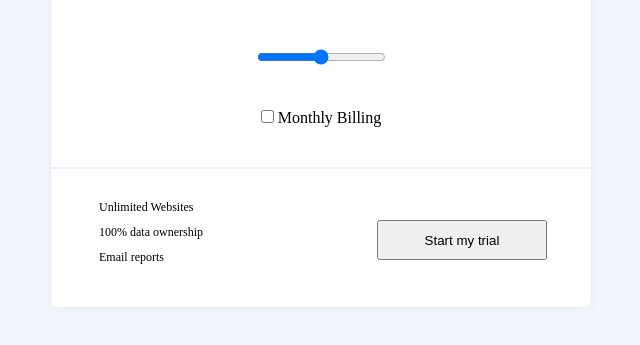
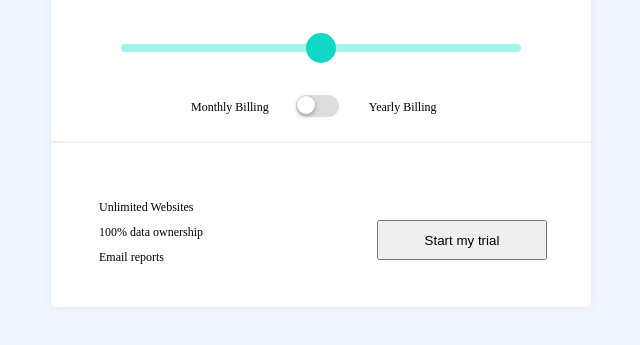
Before and after one commit to Delesoo/interactive-pricing-component-main, a plain HTML site: page index.html in a window 1280 px wide. Shown: the part 319-664 px from the top of the page, without its empty margins (319-959 px from the left). Drawn offline with Linux system fonts and the light colour scheme.

Commit message:
In progress

```diff
--- a/index.html
+++ b/index.html
@@ -19,17 +19,21 @@
 
   <div class="mainCont">
     <div class="sliderCont">
-      <input type="range" id="slider" min="8" max="24" step="4">
+      <input type="range" id="slider" min="8" max="24" step="4" class="slider">
       <div class="sliderValue">
         <span class="price">18$</span>
         <span class="sidekick">/month</span>
       </div>
       <div class="sliderPageViews">200k PAGEVIEWS</div>
+      <div class="text">
+        <p class="month">Monthly Billing</p>
+        <p class="year">Yearly Billing</p>
+      </div>
     </div>
 
     <div class="toggleCont">
-      <label for="toggle">
-        <input type="checkbox" id="billingToggle">
+      <label for="billingToggle" class="toggle-label">
+        <input type="checkbox" id="billingToggle" class="toggle-control">
         <span class="toggleSlider"></span>
         <span class="toggleText"></span>
       </label>
--- a/script.js
+++ b/script.js
@@ -4,12 +4,17 @@ const valueDisplay = document.querySelector(".sliderValue");
 const pageViewsDisplay = document.querySelector(".sliderPageViews");
 const billingToggle = document.getElementById("billingToggle");
 const toggleText = document.querySelector(".toggleText");
+const toggleSlider = document.querySelector(".toggleSlider");
 
 
 const pricePerStep = 4;
 const pageViewsPerStep = 50000;
 
 billingToggle.addEventListener('change', updateBilling);
+
+billingToggle.addEventListener('change', function(){
+  toggleSlider.style.transform = billingToggle.checked ? "translateX(26px)" : "translateX(0)";
+});
 
 function updateBilling() {
     const sliderValue = parseInt(slider.value);
@@ -19,9 +24,14 @@ function updateBilling() {
     const yearlyPrice = monthlyPrice * 12;
 
 
-    toggleText.textContent = billingToggle.checked ? "Yearly Billing" : "Monthly Billing";
-    valueDisplay.innerHTML = billingToggle.checked ? `$${yearlyPrice.toFixed(2)}<span class="sidekick"> /year</span>` : `$${monthlyPrice.toFixed(2)}<span class="sidekick"> /month</span>`;
-    pageViewsDisplay.textContent = `${formatPageViews(pageViews)} PAGEVIEWS`;
+    const toggleLabel = document.querySelector('.toggle-label');
+    toggleLabel.classList.toggle('yearly-billing', billingToggle.checked);
+
+    toggleText.innerHTML = `${billingToggle.checked ? '' : ''}${billingToggle.checked ? '' : ''}`;
+
+  valueDisplay.innerHTML = billingToggle.checked ? `$${yearlyPrice.toFixed(2)}<span class="sidekick"> /year</span>` : `$${monthlyPrice.toFixed(2)}<span class="sidekick"> /month</span>`;
+
+  pageViewsDisplay.textContent = `${formatPageViews(pageViews)} PAGEVIEWS`;
 }
 
 function calculatePrice(steps) {
@@ -58,6 +68,7 @@ function updateSlider() {
     }
 
 
+
     updateBilling();
 
 });
--- a/style.css
+++ b/style.css
@@ -51,7 +51,20 @@ h3{
     color: #848EAD;
 }
 .toggleCont{
-    margin-top: 40px;
+    display: inline-block;
+    position: relative;
+    width: 50px;
+    height: 26px;
+}
+.text{
+    position: absolute;
+    display: flex;
+    top: 180px;
+    left: 140px;
+    font-size: 12px;
+}
+.year{
+    margin-left: 100px;
 }
 .line{
     border: 1px solid #ECF0FB;
@@ -77,3 +90,69 @@ button{
     width: 170px;
     height: 40px;
 }
+.slider{
+    -webkit-appearance: none;
+    appearance: none;
+    width: 400px;
+    height: 8px;
+    background-color: #A4F3EB;
+    border-radius: 10px;
+    position: absolute;
+    top: 134px;
+    left: 70px;
+
+}
+input[type="range"]::-webkit-slider-thumb{
+    -webkit-appearance: none;
+    border: none;
+    height: 30px;
+    width: 30px;
+    border-radius: 50%;
+    background-color: #10D8C4;
+    cursor: grab;
+
+}
+input[type="range"]:hover::-webkit-slider-thumb{
+    box-shadow: 2px 2px 30px 2px #00FFE799;
+}
+input[type="range"]:active::-webkit-slider-thumb{
+    cursor: grabbing;
+}
+.toggle-control {
+    display: none;
+}
+.toggle-label {
+    position: relative;
+    top: 20px;
+    display: inline-block;
+    width: 43px;
+    height: 22px;
+    background-color: #ddd;
+    border-radius: 60px;
+    cursor: pointer;
+    user-select: none;
+}
+
+.toggleSlider {
+    position: absolute;
+    top: 1px;
+    left: 1px;
+    width: 18px;
+    height: 18px;
+    background-color: #fff;
+    border-radius: 100%;
+    box-shadow: 0 2px 5px rgba(0, 0, 0, 0.3);
+    transition: transform 0.4s;
+}
+
+.toggle-control:checked + .toggle-label .toggleSlider {
+    transform: translateX(20px);
+}
+
+.toggle-control:checked + .toggle-label:before {
+    background-color: #8ce196;
+}
+
+.toggle-control:checked + .toggle-label:after {
+    margin-left: 20px;
+}
```
